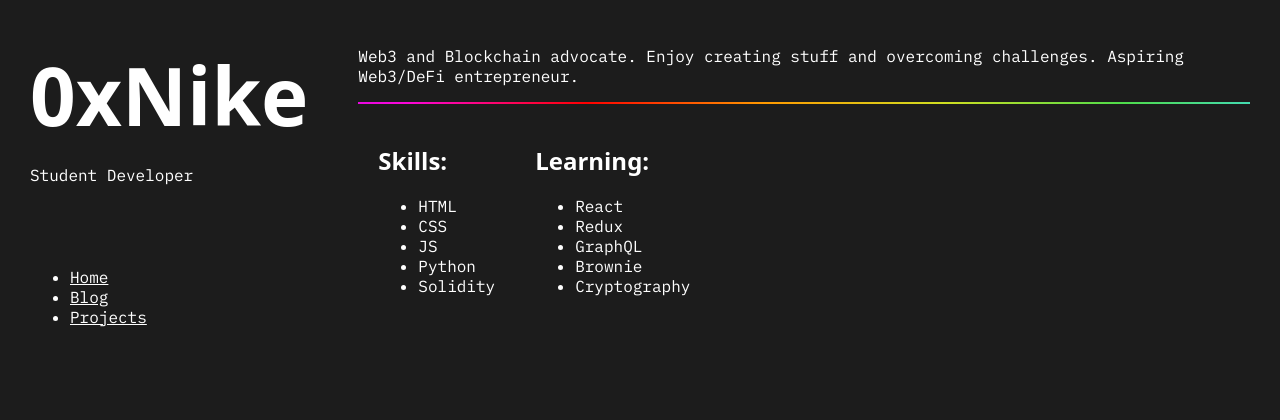
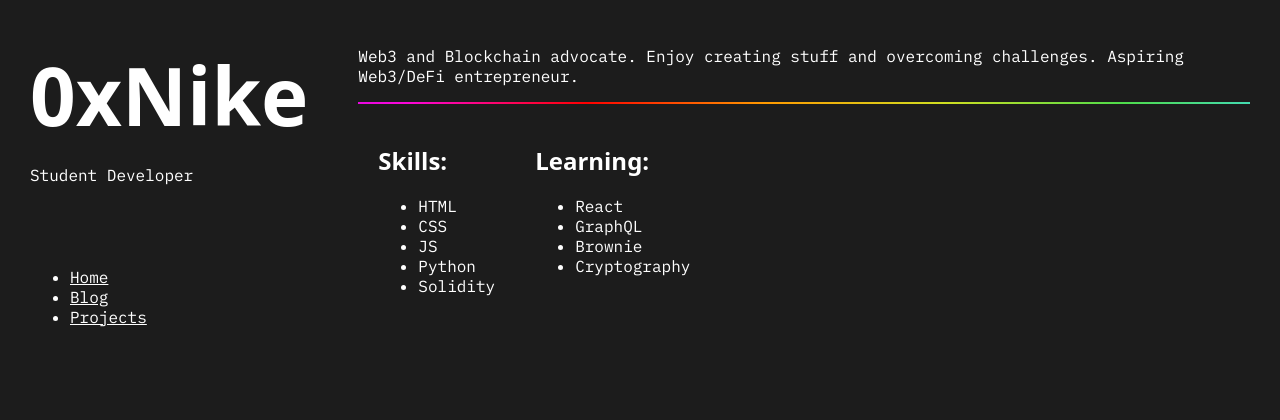
Before and after one commit to 0xNike/Gatsby-Website, a Gatsby site: page / in a window 1280 px wide. Shown: the top 420 px of the page. Built offline with nearby package versions, Linux system fonts and the light colour scheme; Gatsby itself is replaced by a stand-in of ours.

Commit message:
udpated homepage

```diff
--- a/src/pages/index.js
+++ b/src/pages/index.js
@@ -27,7 +27,6 @@ import * as indexStyles from '../components/index.module.css'
             <h2>Learning:</h2>
             <ul className={indexStyles.twoCol}>
               <li>React</li>
-              <li>Redux</li>
               <li>GraphQL</li>
               <li>Brownie</li>
               <li>Cryptography</li>
```
